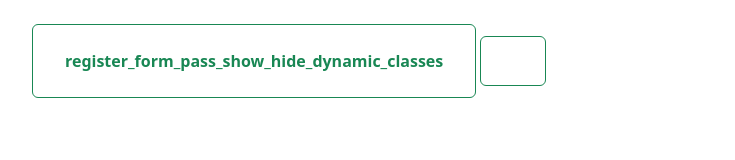
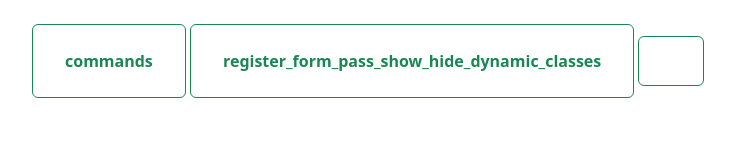
Before and after one commit to portfolio1111/arman_react_documentation, a plain HTML site: page index.html in a window 1280 px wide. Shown: the whole page, without its empty margins (50-785 px from the left). Drawn offline with nearby package versions, Linux system fonts and the light colour scheme.

Commit message:
Update index.html

```diff
--- a/index.html
+++ b/index.html
@@ -15,6 +15,7 @@
             <div class="row">
                 <div class="col-12" style="text-aling: justify;">
 
+                  <a href="./commands.html" class="btn btn-outline-success fw-bold mb-2" target="_blank">commands</a>
                   <a href="./register_form_pass_show_hide_dynamic_classes.html" class="btn btn-outline-success fw-bold mb-2" target="_blank">register_form_pass_show_hide_dynamic_classes</a>
                   <a href="./" class="btn btn-outline-success fw-bold mb-2" target="_blank"></a>
 
```
